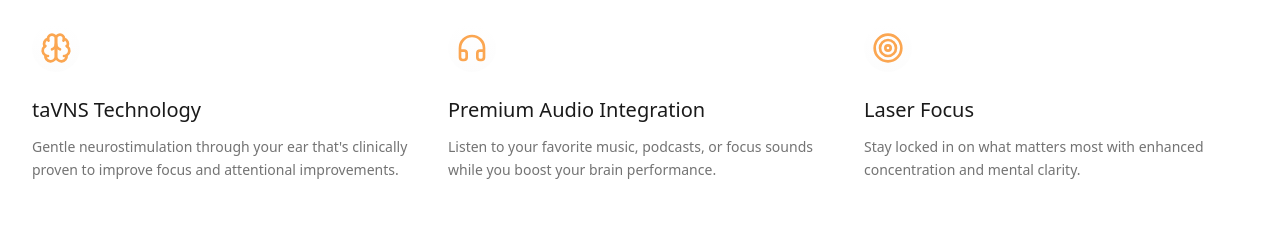
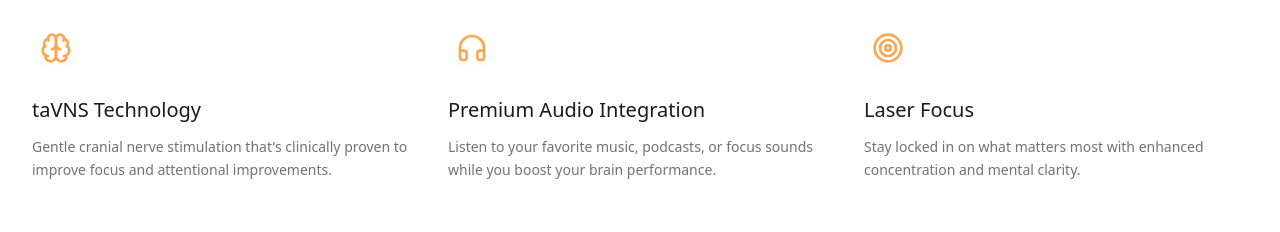
Before and after one commit to IsabelleKidney/zing-focusflow, a React (Vite) app: page / in a window 1280 px wide. Shown: the part 1140-1372 px from the top of the page. Built offline with nearby package versions, Linux system fonts and the light colour scheme; the HTML template or start-up script is replaced by a standard one.

Commit message:
Update Features component

```diff
--- a/src/components/Features.tsx
+++ b/src/components/Features.tsx
@@ -5,7 +5,7 @@ const Features = () => {
     {
       icon: <Brain className="w-8 h-8" />,
       title: "taVNS Technology",
-      description: "Gentle neurostimulation through your ear that's clinically proven to improve focus and attentional improvements."
+      description: "Gentle cranial nerve stimulation that's clinically proven to improve focus and attentional improvements."
     },
     {
       icon: <Headphones className="w-8 h-8" />,
```
